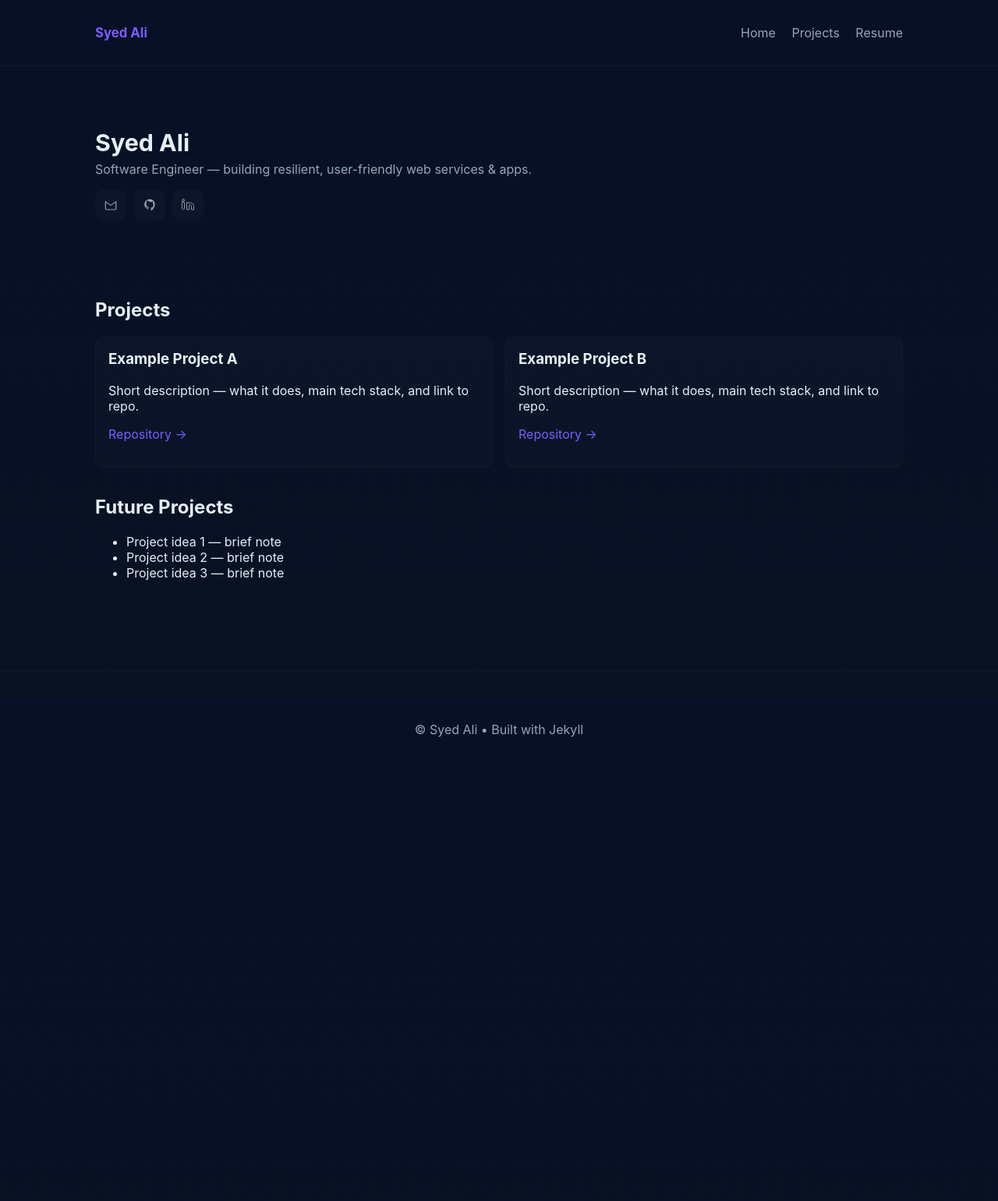
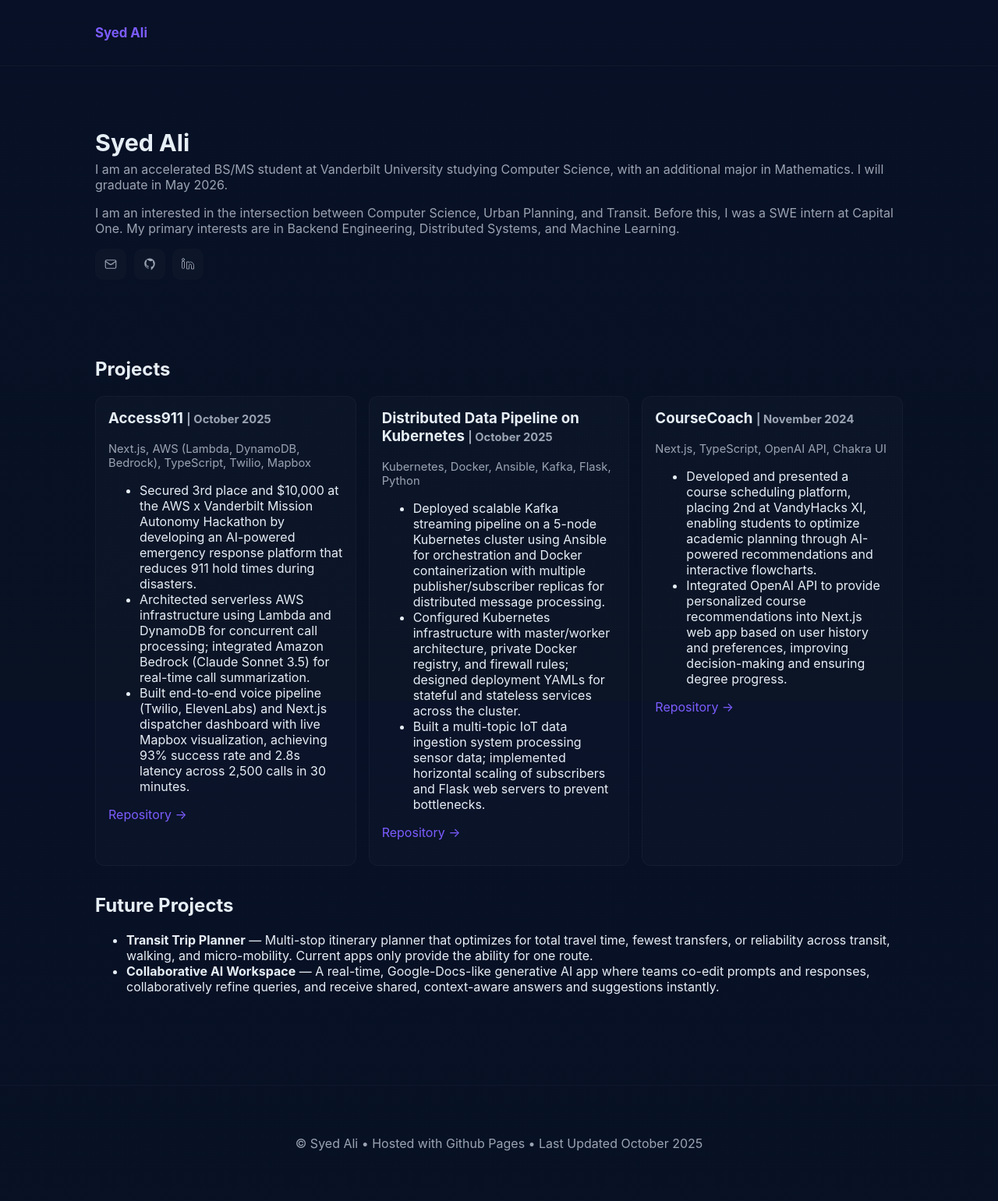
Before and after one commit to SySyAli/SySyAli.github.io, a Jekyll site: the page built from index.md, in a window 1280 px wide. Shown: the whole page at 78% size. Built offline with Jekyll 4.4.1, drawn with Linux system fonts in a browser that asks for light colours; before the commit the page ends 1010 px from its top, so only the background shows below that.

Commit message:
more changes

```diff
--- a/_layouts/default.html
+++ b/_layouts/default.html
@@ -11,11 +11,6 @@
     <header class="site-header">
       <div class="container header-inner">
         <a class="logo" href="/">{{ site.title }}</a>
-        <nav class="nav">
-          <a href="/">Home</a>
-          <a href="/projects/">Projects</a>
-          <a href="/_Syed_Ali_Resume__SWE.pdf" target="_blank">Resume</a>
-        </nav>
       </div>
     </header>
 
@@ -25,7 +20,7 @@
 
     <footer class="site-footer">
       <div class="container">
-        <p>© {{ site.title }} • Built with Jekyll</p>
+        <p>© {{ site.title }} • Hosted with Github Pages • Last Updated October 2025</p>
       </div>
     </footer>
   </body>
--- a/assets/css/style.css
+++ b/assets/css/style.css
@@ -36,6 +36,9 @@ h1{margin:0;font-size:1.9rem}
 .social-link svg{width:18px;height:18px}
 .social-link:hover{transform:translateY(-3px);color:var(--accent)}
 
+/* small meta text used for dates/tech stacks */
+.meta{color:var(--muted);font-size:0.92rem}
+
 .section{margin:2.25rem 0}
 .grid{display:grid;grid-template-columns:repeat(auto-fit,minmax(220px,1fr));gap:1rem}
 .card{background:linear-gradient(180deg, rgba(255,255,255,0.02), rgba(255,255,255,0.015));padding:1rem;border-radius:12px;border:1px solid rgba(255,255,255,0.03)}
--- a/index.md
+++ b/index.md
@@ -1,20 +1,24 @@
 ---
 layout: default
-title: Home
+title: Syed Ali
 ---
 
 <section class="hero">
   <div class="hero-inner">
     <div>
       <h1>Syed Ali</h1>
-      <p class="lead">Software Engineer — building resilient, user-friendly web services & apps.</p>
+      <p class="lead">I am an accelerated BS/MS student at Vanderbilt University studying Computer Science, with an additional major in Mathematics. I will graduate in May 2026.</p>
+    <p class="lead">I am an interested in the intersection between Computer Science, Urban Planning, and Transit. Before this, I was a SWE intern at Capital One. My primary interests are in Backend Engineering, Distributed Systems, and Machine Learning.</p>
 
       <!-- Social favicons: Email, GitHub, LinkedIn -->
       <p class="social">
         <a class="social-link" href="mailto:syed.a.ali@vanderbilt.edu" title="Email">
-          <!-- mail icon -->
-          <svg width="20" height="20" viewBox="0 0 24 24" fill="none" xmlns="http://www.w3.org/2000/svg" aria-hidden="true"><path d="M3 6.5V18a2 2 0 0 0 2 2h14a2 2 0 0 0 2-2V6.5" stroke="currentColor" stroke-width="1.5" stroke-linecap="round" stroke-linejoin="round"/><path d="M21 6.5l-9 6-9-6" stroke="currentColor" stroke-width="1.5" stroke-linecap="round" stroke-linejoin="round"/></svg>
-        </a>
+        <!-- mail icon -->
+        <svg width="20" height="20" viewBox="0 0 24 24" fill="none" xmlns="http://www.w3.org/2000/svg" aria-hidden="true" role="img" aria-label="Email">
+            <rect x="3" y="5" width="18" height="14" rx="2" stroke="currentColor" stroke-width="1.5" stroke-linecap="round" stroke-linejoin="round" />
+            <path d="M3 7l9 6 9-6" stroke="currentColor" stroke-width="1.5" stroke-linecap="round" stroke-linejoin="round" />
+            <path d="M7 12h10" stroke="currentColor" stroke-width="1" stroke-linecap="round" stroke-linejoin="round" opacity="0.6" />
+        </svg>     </a>
 
         <a class="social-link" href="https://github.com/SySyAli" title="GitHub" target="_blank" rel="noopener">
           <!-- github icon -->
@@ -35,23 +39,47 @@ title: Home
   <h2>Projects</h2>
   <div class="grid">
     <article class="card">
-      <h3>Example Project A</h3>
-      <p>Short description — what it does, main tech stack, and link to repo.</p>
+      <h3>Access911 <small class="meta">| October 2025</small></h3>
+      <p class="meta">Next.js, AWS (Lambda, DynamoDB, Bedrock), TypeScript, Twilio, Mapbox</p>
+      <ul>
+        <li>Secured 3rd place and $10,000 at the AWS x Vanderbilt Mission Autonomy Hackathon by developing an AI-powered emergency response platform that reduces 911 hold times during disasters.</li>
+        <li>Architected serverless AWS infrastructure using Lambda and DynamoDB for concurrent call processing; integrated Amazon Bedrock (Claude Sonnet 3.5) for real-time call summarization.</li>
+        <li>Built end-to-end voice pipeline (Twilio, ElevenLabs) and Next.js dispatcher dashboard with live Mapbox visualization, achieving 93% success rate and 2.8s latency across 2,500 calls in 30 minutes.</li>
+      </ul>
       <p><a class="link" href="#">Repository →</a></p>
     </article>
+
     <article class="card">
-      <h3>Example Project B</h3>
-      <p>Short description — what it does, main tech stack, and link to repo.</p>
+      <h3>Distributed Data Pipeline on Kubernetes <small class="meta">| October 2025</small></h3>
+      <p class="meta">Kubernetes, Docker, Ansible, Kafka, Flask, Python</p>
+      <ul>
+        <li>Deployed scalable Kafka streaming pipeline on a 5-node Kubernetes cluster using Ansible for orchestration and Docker containerization with multiple publisher/subscriber replicas for distributed message processing.</li>
+        <li>Configured Kubernetes infrastructure with master/worker architecture, private Docker registry, and firewall rules; designed deployment YAMLs for stateful and stateless services across the cluster.</li>
+        <li>Built a multi-topic IoT data ingestion system processing sensor data; implemented horizontal scaling of subscribers and Flask web servers to prevent bottlenecks.</li>
+      </ul>
       <p><a class="link" href="#">Repository →</a></p>
     </article>
+
+    <article class="card">
+      <h3>CourseCoach <small class="meta">| November 2024</small></h3>
+      <p class="meta">Next.js, TypeScript, OpenAI API, Chakra UI</p>
+      <ul>
+        <li>Developed and presented a course scheduling platform, placing 2nd at VandyHacks XI, enabling students to optimize academic planning through AI-powered recommendations and interactive flowcharts.</li>
+        <li>Integrated OpenAI API to provide personalized course recommendations into Next.js web app based on user history and preferences, improving decision-making and ensuring degree progress.</li>
+      </ul>
+      <p><a class="link" href="#">Repository →</a></p>
+    </article>
+
+
   </div>
 </section>
 
 <section id="future-projects" class="section">
   <h2>Future Projects</h2>
   <ul>
-    <li>Project idea 1 — brief note</li>
-    <li>Project idea 2 — brief note</li>
-    <li>Project idea 3 — brief note</li>
+    <li><strong>Transit Trip Planner</strong> — Multi-stop itinerary planner that optimizes for total travel time, fewest transfers, or reliability across transit, walking, and micro-mobility. Current apps only provide the ability for one route.
+    </li>
+
+    <li><strong>Collaborative AI Workspace</strong> — A real-time, Google-Docs-like generative AI app where teams co-edit prompts and responses, collaboratively refine queries, and receive shared, context-aware answers and suggestions instantly.</li>
   </ul>
 </section>
```
Also changed, not shown: projects.md (deleted, +0 -22 lines).
